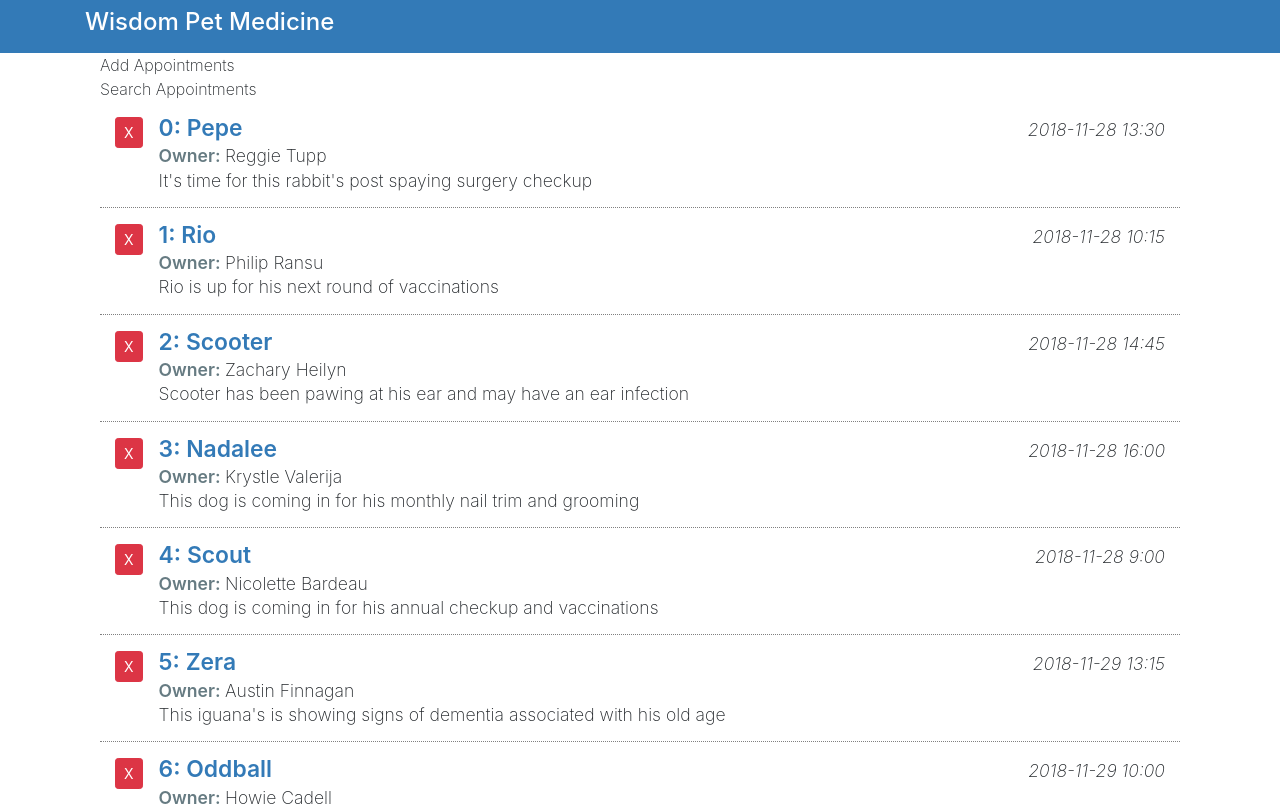
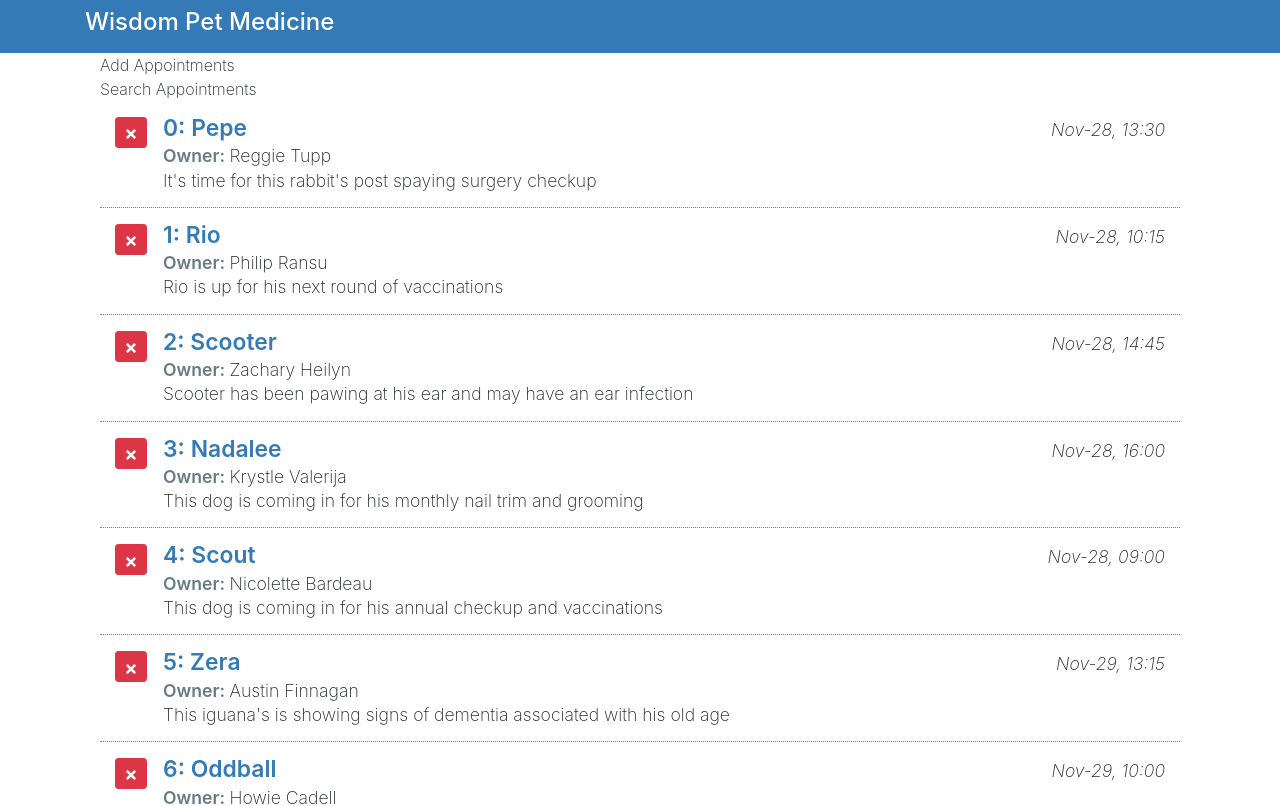
Before and after one commit to Nathanjms/react-building-an-interface-course, a React (Create React App) app in the folder reactinterface/: page / in a window 1280 px wide. Shown: the top 806 px of the page. Built offline with nearby package versions, Linux system fonts and the light colour scheme.

Commit message:
Add time using Moment comnponent

```diff
--- a/reactinterface/src/components/ListAppointments.js
+++ b/reactinterface/src/components/ListAppointments.js
@@ -1,4 +1,6 @@
 import React, { Component } from 'react';
+import { FaTimes } from 'react-icons/fa';
+import Moment from 'react-moment';
 
 class ListAppointments extends Component {
     render() {
@@ -7,13 +9,19 @@
                 {this.props.appointments.map(item => (
                     <div className="pet-item col media py-3" key={item.aptId}>
                         <div className="mr-3">
-                            <button className="pet-delete btn btn-sm btn-danger">X</button>
+                            <button className="pet-delete btn btn-sm btn-danger">
+                                <FaTimes />
+                            </button>
                         </div>
 
                         <div className="pet-info media-body">
                             <div className="pet-head d-flex">
                                 <span className="pet-name">{item.aptId}: {item.petName}</span>
-                                <span className="apt-date ml-auto">{item.aptDate}</span>
+                                <span className="apt-date ml-auto">
+                                    <Moment format="MMM-D, HH:mm" parse="YYYY-MM-D hh:mm">
+                                        {item.aptDate}
+                                    </Moment>
+                                </span>
                             </div>
 
                             <div className="owner-name">
```
